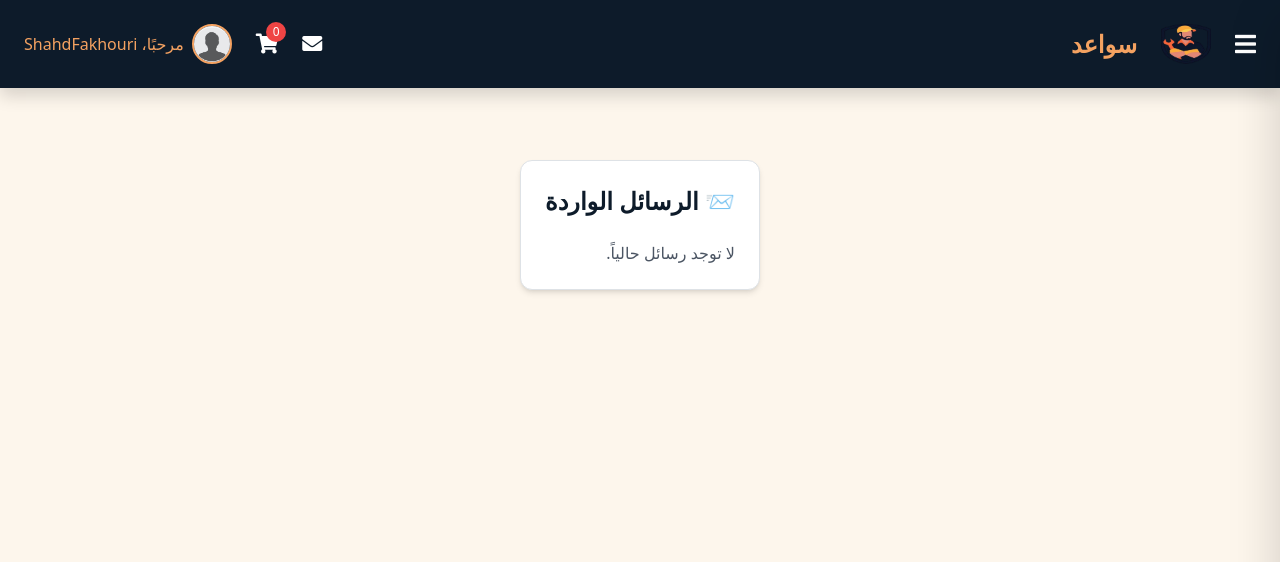
After one commit to shahdzeiad96/Sawa-ed, a Django app: page /inbox/ in a window 1280 px wide. The commit adds this page. Shown: the top 562 px of the page. Run offline with Django 5.2, Linux system fonts and the light colour scheme; a user stored in the database is signed in; data comes from the database, SQL or seed files in the repository; some libraries are stand-ins or nearby versions.

Commit message:
add inbox

```diff
--- /dev/null
+++ b/Sawaed_app/templates/inbox.html
@@ -0,0 +1,19 @@
+{% extends 'index.html' %}
+
+{% block content %}
+<div class="max-w-4xl mx-auto mt-10 p-6 bg-white rounded-xl shadow-md border">
+    <h1 class="text-2xl font-bold mb-6 text-[#0d1b2a]">📨 الرسائل الواردة</h1>
+
+    {% for message in messages %}
+        <div class="mb-4 p-4 rounded-lg border {% if not message.is_read %}bg-yellow-50{% else %}bg-gray-100{% endif %}">
+            <div class="flex justify-between items-center mb-2">
+                <p class="font-semibold text-[#0d1b2a]">من: {{ message.sender.username }}</p>
+                <span class="text-sm text-gray-500">{{ message.timestamp|date:"Y/m/d H:i" }}</span>
+            </div>
+            <p class="text-gray-800">{{ message.content }}</p>
+        </div>
+    {% empty %}
+        <p class="text-gray-600">لا توجد رسائل حالياً.</p>
+    {% endfor %}
+</div>
+{% endblock %}
--- a/Sawaed_app/templates/index.html
+++ b/Sawaed_app/templates/index.html
@@ -28,16 +28,17 @@
 
       <div class="flex items-center gap-4">
         {% if user.is_authenticated %}
-              <!-- if user is logged-in -->
         {% if unread_messages_count > 0 %}
         <div class="relative">
-                  <a href="#" class="text-white-800">
+            <a href="{% url 'inbox' %}" class="text-white-800">
                 <i class="fas fa-envelope text-xl"></i>
-                      <span class="absolute top-0 right-0 bg-red-500 text-white rounded-full text-xs w-5 h-5 flex items-center justify-center">{{ unread_messages_count }}</span> <!-- إشعار الرسائل غير المقروءة -->
+                <span class="absolute top-0 right-0 bg-red-500 text-white rounded-full text-xs w-5 h-5 flex items-center justify-center">
+                    {{ unread_messages_count }}
+                </span>
             </a>
         </div>
         {% else %}
-              <a href="#" class="text-white-800">
+        <a href="{% url 'inbox' %}" class="text-white-800">
             <i class="fas fa-envelope text-xl"></i>
         </a>
         {% endif %}
--- a/Sawaed_app/urls.py
+++ b/Sawaed_app/urls.py
@@ -13,4 +13,6 @@ urlpatterns = [
     path('logout/', views.logout, name='logout'),
     path('service/<int:service_id>/<int:user_id>/', views.service_detail, name='service_detail'),
     path('send-message/<int:recipient_id>/<int:service_id>/', views.send_message, name='send_message'),
+    path('inbox/', views.inbox, name='inbox'),
+
 ]+ static(settings.MEDIA_URL, document_root=settings.MEDIA_ROOT)
--- a/Sawaed_app/views.py
+++ b/Sawaed_app/views.py
@@ -162,6 +162,9 @@ def send_message(request, recipient_id, service_id):
 
     return redirect('service_detail', service_id=service_id, user_id=recipient_id)
 
+def inbox(request):
+    messages = Message.objects.filter(receiver=request.user).order_by('-timestamp')
+    return render(request, 'inbox.html', {'messages': messages})
 
 def edit_profile(request):
     if request.method == "POST":
```
Lines whose indentation alone changed are shown as unchanged.
